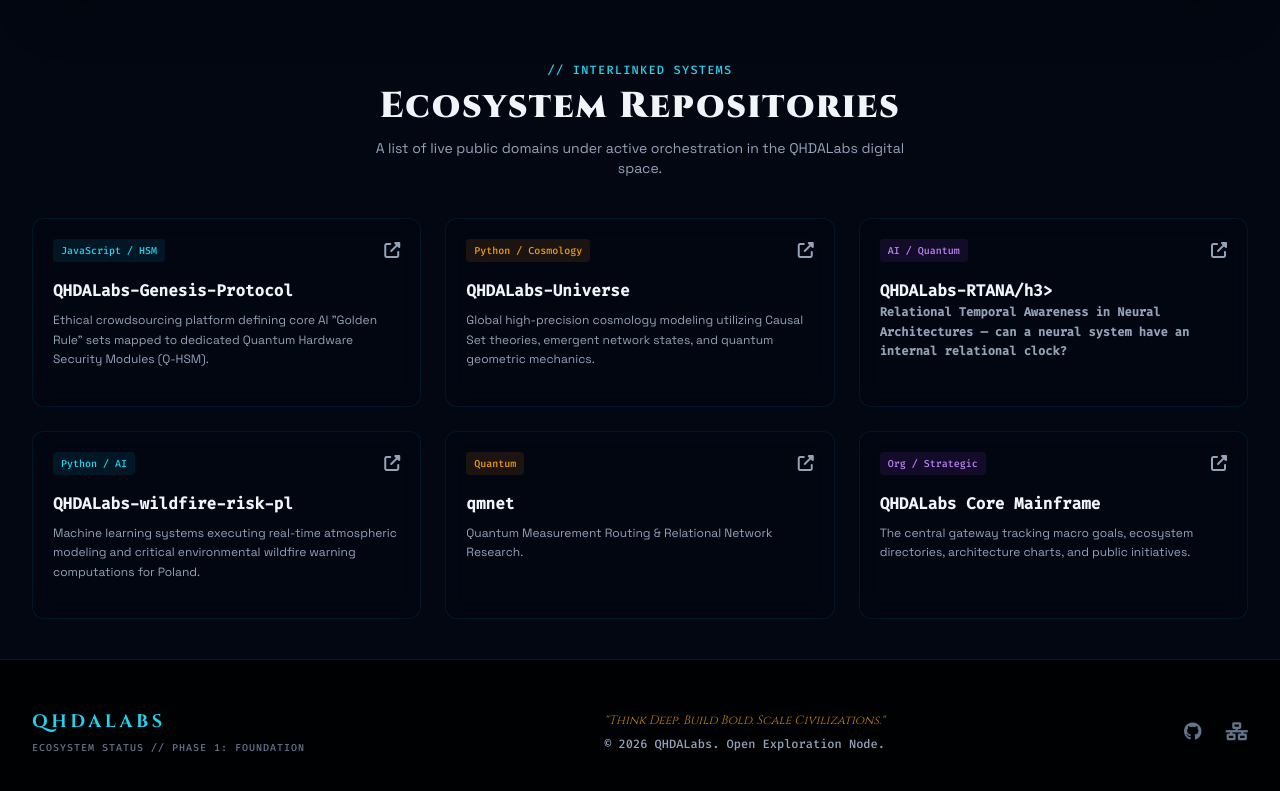
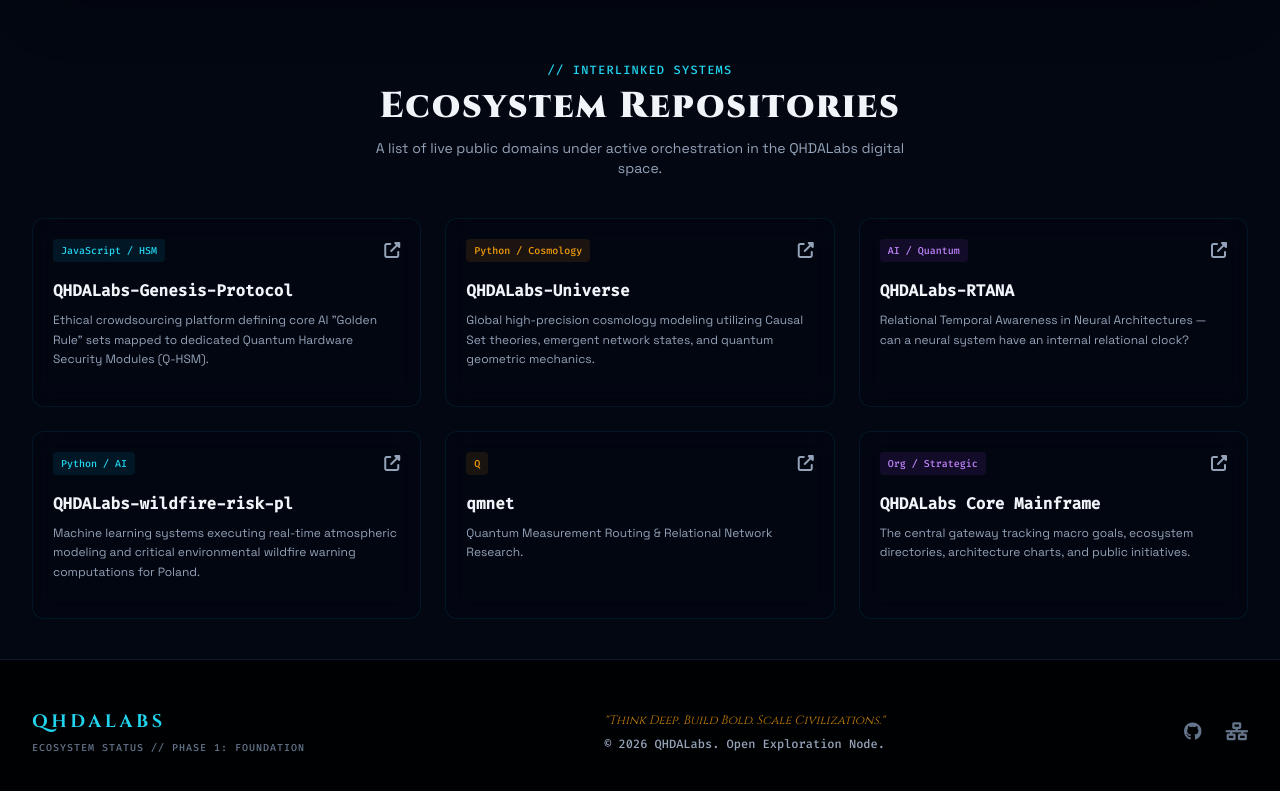
Before and after one commit to QHDALabs/QHDALabs, a plain HTML site: page digital-garden/index.html in a window 1280 px wide. Shown: the part 2625-3416 px from the top of the page. Drawn offline with nearby package versions, Linux system fonts and the light colour scheme; no server answers.

Commit message:
correct h3

```diff
--- a/digital-garden/index.html
+++ b/digital-garden/index.html
@@ -411,7 +411,7 @@
                             <span class="bg-purple-500/10 text-purple-400 text-[10px] font-mono px-2 py-1 rounded">AI / Quantum</span>
                             <a href="https://github.com/QHDALabs/QHDALabs-RTANA" target="_blank" class="text-slate-400 hover:text-purple-400 transition-colors"><i class="fa-solid fa-up-right-from-square"></i></a>
                         </div>
-                        <h3 class="font-mono text-base font-bold mb-2 text-slate-100">QHDALabs-RTANA/h3>
+                        <h3 class="font-mono text-base font-bold mb-2 text-slate-100">QHDALabs-RTANA</h3>
                         <p class="text-slate-400 text-xs leading-relaxed mb-4">
                             Relational Temporal Awareness in Neural Architectures — can a neural system have an internal relational clock?
                         </p>
@@ -432,7 +432,7 @@
                     <!-- Repo 5: QMNet -->
                     <div class="glass-panel p-5 rounded-xl border border-cyan-500/10 hover:border-cyan-500/30 transition-all relative">
                         <div class="flex justify-between items-start mb-4">
-                            <span class="bg-amber-500/10 text-amber-500 text-[10px] font-mono px-2 py-1 rounded">Quantum</span>
+                            <span class="bg-amber-500/10 text-amber-500 text-[10px] font-mono px-2 py-1 rounded">Q</span>
                             <a href="https://github.com/QHDALabs/qmnet" target="_blank" class="text-slate-400 hover:text-amber-500 transition-colors"><i class="fa-solid fa-up-right-from-square"></i></a>
                         </div>
                         <h3 class="font-mono text-base font-bold mb-2 text-slate-100">qmnet</h3>
```
